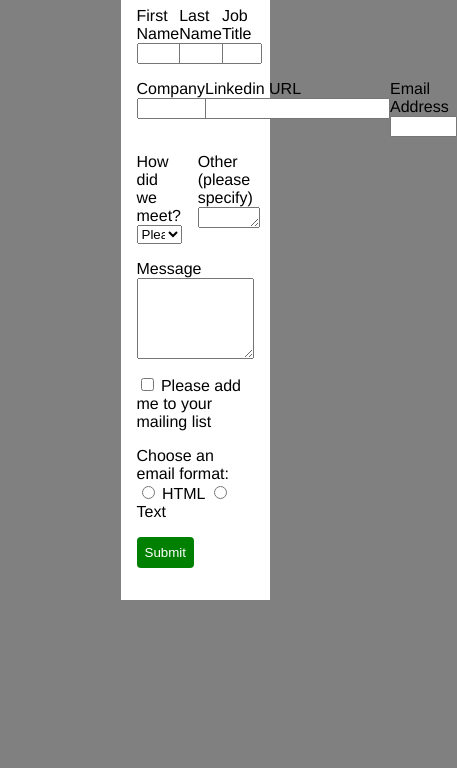
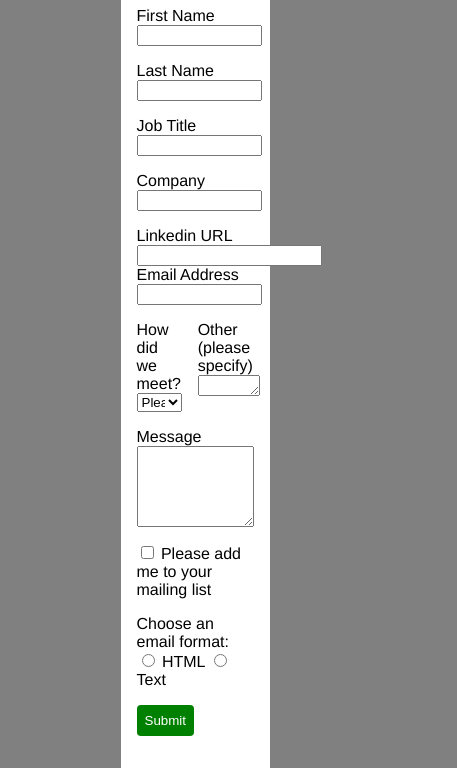
Before and after one commit to crex424/Contact-Form, a plain HTML site: page home.html in a window 390 px wide. Shown: the part 110-878 px from the top of the page, 457 px wide, since content can reach past the window. Before the commit the page ends 844 px from the top, so only its background shows below. Drawn offline with Linux system fonts and the light colour scheme.

Commit message:
Added media query that doesnt work

```diff
--- a/styles/contact-form.css
+++ b/styles/contact-form.css
@@ -1,6 +1,34 @@
-* {
-    display: border-box;
-    /* background-color: gray; */
+
+@media only screen and (max-width: 600px) and (max-height: 900px) {
+    body {
+        display: flex;
+        /* justify-content: flex-start; */
+        flex-flow: column wrap;
+    }
+
+    main {
+        display: flex;
+        /* justify-content: flex-start; */
+        flex-flow: column wrap;
+        padding: 0%;
+        margin-left: 0rem;
+        margin-right: 0rem;
+    }
+
+    #row-one {
+        display: flex;
+        flex-flow: column wrap;
+    }
+
+    #row-two {
+        display: flex;
+        flex-flow: column wrap;
+    }
+
+    #row-three {
+        display: flex;
+        flex-flow: column wrap;
+    }
 }
 
 #header {
```
